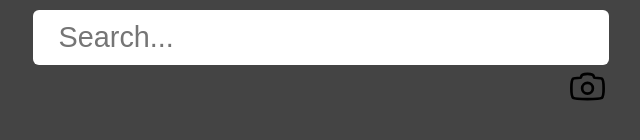
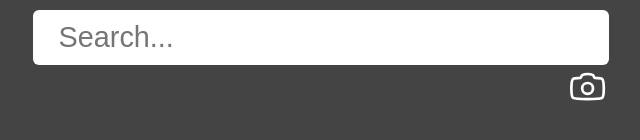
Before and after one commit to Nilet/homepage, a React (Vite) app: page / in a window 1280 px wide. Shown: the part 376-516 px from the top of the page, without its empty margins (319-959 px from the left). Built offline with nearby package versions, Linux system fonts and the light colour scheme; a small style sheet from the web is missing.

Commit message:
Added yandex image search button

```diff
--- a/src/App.css
+++ b/src/App.css
@@ -78,10 +78,12 @@ body {
 
 #ReverseImageSearch {
     display: flex;
-    justify-content: right !important;
+    float: right;
 }
 
-#ReverseImageSearch img{
+#ReverseImageSearch svg {
     width: 2.7em;
-    color: #fff;
 }
+#ReverseImageSearch svg path{
+    stroke: #fff;
+}
--- a/src/App.tsx
+++ b/src/App.tsx
@@ -1,7 +1,6 @@
 import yandexLogo from './assets/yandex.svg'
 import bingLogo from './assets/bing.svg'
 import googleLogo from './assets/google.svg'
-import cameraSvg from './assets/camera.svg'
 import { useState } from 'react'
 import SearchEngineSelector from './components/SearchEngineSelector'
 import './App.css'
@@ -62,7 +61,12 @@ function App() {
                 />
             </div>
             <input type="search" placeholder="Search..." autoFocus id="SearchField" onKeyDown={submitSearch} />
-            <a id="ReverseImageSearch"> <img src={cameraSvg}></img></a>
+            <a href='https://yandex.com/images/' id="ReverseImageSearch">
+                <svg viewBox="0 0 24 24" fill="none" xmlns="http://www.w3.org/2000/svg">
+                    <path d="M21 13C21 10.3333 20.5 8 20 7.66667C19.6796 7.45303 18.1268 7.2394 16 7.11352C14.8083 7.04298 17 5 12 5C7 5 9.19168 7.04298 8 7.11352C5.87316 7.2394 4.32045 7.45303 4 7.66667C3.5 8 3 10.3333 3 13C3 15.6667 3.5 18 4 18.3333C4.5 18.6667 8 19 12 19C16 19 19.5 18.6667 20 18.3333C20.5 18 21 15.6667 21 13Z" stroke="#000000" stroke-width="1.5" stroke-linecap="round" stroke-linejoin="round" />
+                    <path d="M12 16C13.6569 16 15 14.6569 15 13C15 11.3431 13.6569 10 12 10C10.3431 10 9 11.3431 9 13C9 14.6569 10.3431 16 12 16Z" stroke="#000000" stroke-width="1.5" stroke-linecap="round" stroke-linejoin="round" />
+                </svg>
+            </a>
         </div>
     );
 }
```
Also changed, not shown: src/assets/camera.svg (deleted).
